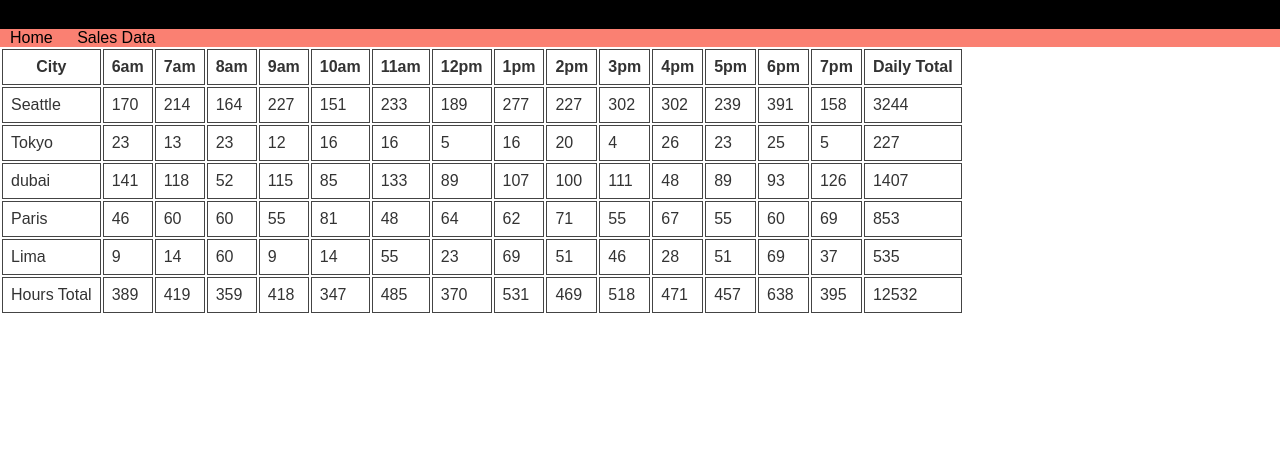
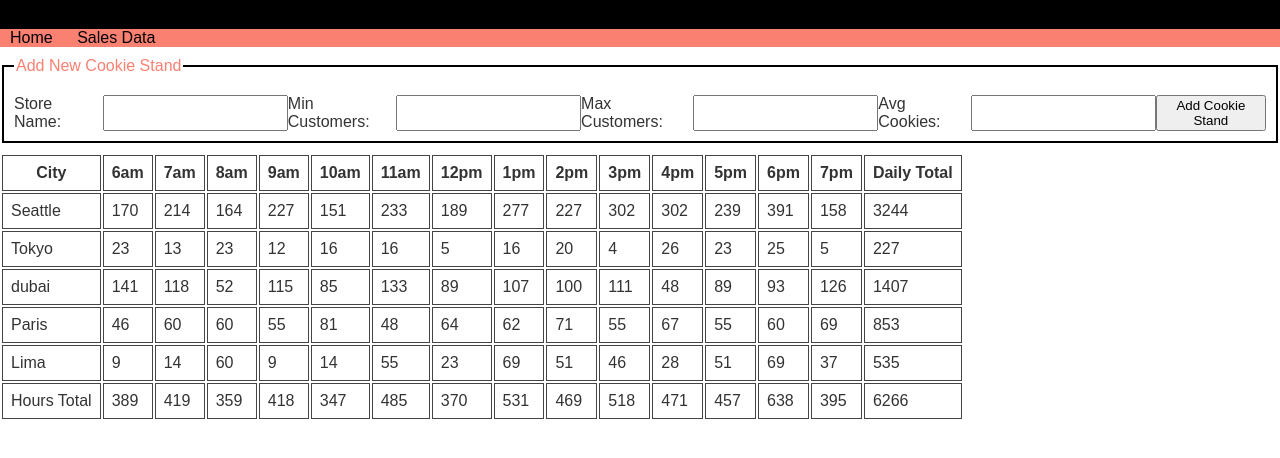
Before and after one commit to Djolley1/cookie-stand, a plain HTML site: page sale.html in a window 1280 px wide. Shown: the part 72-530 px from the top of the page. Drawn offline with Linux system fonts and the light colour scheme.

Commit message:
add new footer

```diff
--- a/app.js
+++ b/app.js
@@ -67,14 +67,6 @@ function render() {
 
     salesData.appendChild(headerRow);
 
-    // Create rows for each store
-    // renderStoreRow(seattleStore, salesData);
-    // renderStoreRow(tokyoStore, salesData);
-    // renderStoreRow(dubaiStore, salesData);
-    // renderStoreRow(parisStore, salesData);
-    // renderStoreRow(limaStore, salesData);
-
-    // Append the table to the salesData element
 }
 
 CookieStand.prototype.renderStoreRow = function() {
@@ -109,13 +101,20 @@ limaStore.renderStoreRow();
 
 
 function createTableFooter() {
+    let existingFooter = document.getElementById("footerRow");
+    if (existingFooter) {
+        existingFooter.remove();
+    }
     let footer = document.getElementById("sales-data");
     let row = document.createElement("tr");
+    row.id = "footerRow";
     footer.appendChild(row);
 
     let totalLabel = document.createElement("td");
     totalLabel.textContent = "Hours Total";
     row.appendChild(totalLabel);
+
+    let newTotalSales = 0
 
     for(let i=0; i<totalsPerHour.length; i++) {
         console.log(totalsPerHour)
@@ -123,10 +122,13 @@ function createTableFooter() {
         td.textContent = totalsPerHour[i];
         row.appendChild(td);
         totalSales += totalsPerHour[i]
+        newTotalSales += totalsPerHour[i];
     }
     let mainTotal = document.createElement("td");
-    mainTotal.textContent = `${totalSales}`;
+    mainTotal.textContent = `${newTotalSales}`;
     row.appendChild(mainTotal);
+
+    totalSales = newTotalSales;
 
 }
 
@@ -137,42 +139,45 @@ function start() {
 createTableFooter()
 
 
+function addNewStore() {
+    // Get form values
+    const newName = document.getElementById('newStoreName').value;
+    const newMinCustomers = parseInt(document.getElementById('newMinCustomers').value);
+    const newMaxCustomers = parseInt(document.getElementById('newMaxCustomers').value);
+    const newAvgCookies = parseFloat(document.getElementById('newAvgCookies').value);
 
+    // Create a new instance of a cookie stand
+    const newStore = new CookieStand(newName, newMinCustomers, newMaxCustomers, newAvgCookies);
 
+    // Simulate cookies purchased for the new store
+    newStore.simulateCookiesPurchased();
 
-// Display results for each location
-// displayCookiesPerHour(seattle);
-// displayCookiesPerHour(tokyo);
-// displayCookiesPerHour(dubai);
-// displayCookiesPerHour(paris);
-// displayCookiesPerHour(lima);
+    // Append the new store to the table
+    newStore.renderStoreRow();
 
+    // Update the table footer
+    updateTableFooter();
+    createTableFooter();
+  }
 
-// Call the function to display city information list
-// displayCityInfoList();
+  function updateTableFooter() {
+    // Your existing code for updating the table footer
+    // ...
 
-// function displayCityInfo(location) {
-//     let container = document.createElement('div');
-//     let title = document.createElement('h2');
-//     title.textContent = `${location.name}`;
-//     container.appendChild(title);
+    // Clear existing totals
+    totalSales = 0;
+    for (let i = 0; i < totalsPerHour.length; i++) {
+        totalsPerHour[i] = 0;
+    }
 
-//     let list = document.createElement('ul');
-//     let hoursItem = document.createElement('li');
-//     let contactInfoItem = document.createElement('li');
-//     let locationItem = document.createElement('li');
-//     let totalCookiesItem = document.createElement('li');
+    // Recalculate totals
+    for (let store of allCookieStands) {
+        for (let i = 0; i < hours.length; i++) {
+            totalsPerHour[i] += store.CookiesSoldEachHour[i];
+        }
+        totalSales += store.dailyStoreTotal;
+    }
 
-//     hoursItem.textContent = `Hours open: ${location.hours}`;
-//     contactInfoItem.textContent = `Contact info: Phone - ${location.phone}`;
-//     locationItem.textContent = `Location: ${location.location}`;
-//     totalCookiesItem.textContent = `Total cookies: ${location.totalCookies}`;
-
-//     list.appendChild(hoursItem);
-//     list.appendChild(contactInfoItem);
-//     list.appendChild(locationItem);
-//     list.appendChild(totalCookiesItem)
-
-//     container.appendChild(list);
-//     document.body.appendChild(container);
-// }
+    // Update the table footer with the new totals
+    // ...
+  }
--- a/sale.html
+++ b/sale.html
@@ -15,7 +15,32 @@
     <a href="./index.html">Home</a>
     <a href="./sale.html">Sales Data</a>
   </nav>
-  <table id="sales-data"></table>
+
+
+  <form id="addNewStoreForm">
+    <fieldset>
+      <legend>Add New Cookie Stand</legend>
+      <label for="newStoreName">Store Name:</label>
+      <input type="text" id="newStoreName" name="newStoreName" required>
+
+      <label for="newMinCustomers">Min Customers:</label>
+      <input type="number" id="newMinCustomers" name="newMinCustomers" required>
+
+      <label for="newMaxCustomers">Max Customers:</label>
+      <input type="number" id="newMaxCustomers" name="newMaxCustomers" required>
+
+      <label for="newAvgCookies">Avg Cookies:</label>
+      <input type="number" id="newAvgCookies" name="newAvgCookies" step="0.1" required>
+      <button type="button" onclick="addNewStore()">Add Cookie Stand</button>
+    </fieldset>
+  </form>
+
+  <table id="sales-data">
+    <thead id="tableHeader"></thead>
+    <tbody id="tableBody"></tbody>
+    <tfoot id="tableFooter"></tfoot>
+  </table>
+
   <div id="root" class="content"></div>
   <script src="./app.js"></script>
 </body>
--- a/style.css
+++ b/style.css
@@ -65,3 +65,44 @@ body {
       background: grey;
     }
   }
+
+  form fieldset {
+    border: 2px solid black;
+    padding: 10px;
+    display: flex;
+    justify-content: space-evenly;
+    flex-direction: row;
+    margin-top: 10px;
+    margin-bottom: 10px;
+  }
+
+  .form-row {
+    display: flex;
+    justify-content: space-between;
+    align-items: center;
+    margin-bottom: 10px;
+  }
+
+  label {
+    margin-right: 10px;
+  }
+
+  .form-row label {
+    flex: 1;
+    text-align: center;
+  }
+
+  .form-row input {
+    flex: 1
+  }
+
+  form button {
+    align-self: flex start
+  }
+
+  form legend {
+    font-family: 'Righteous', sans-serif;
+    color: salmon;
+    text-align: left;
+    margin-bottom: 10px;
+  }
```
